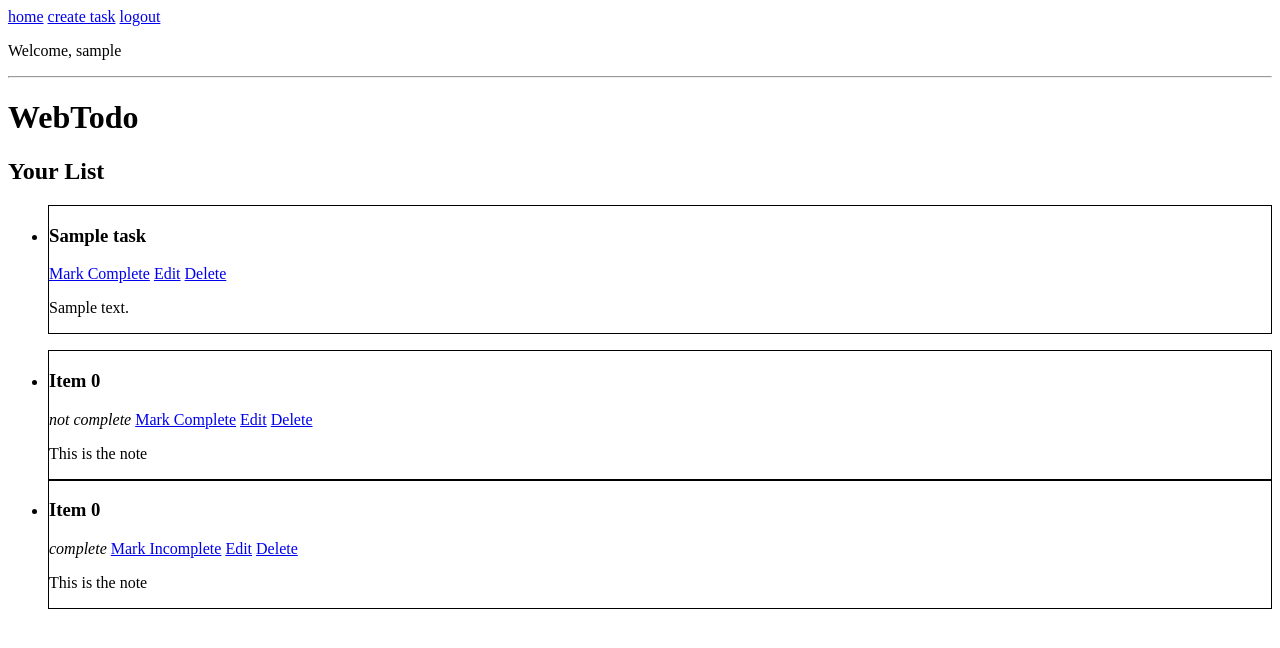
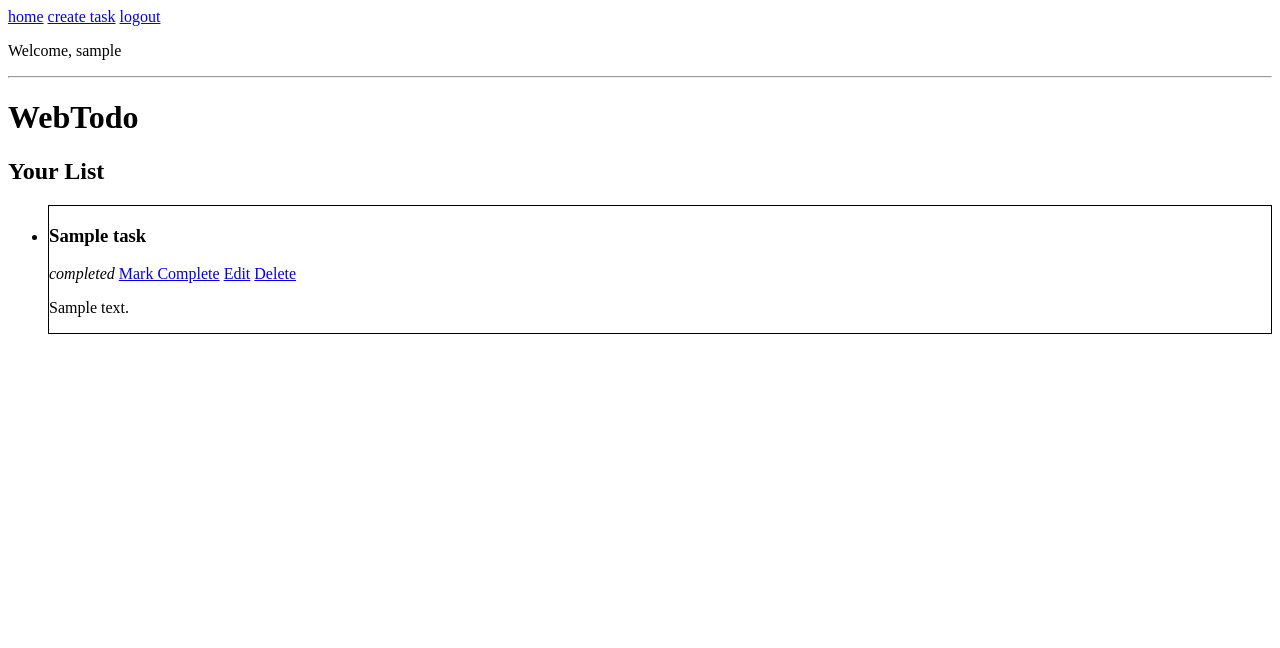
Before and after one commit to jessereitz/webtodo, a Flask app: page / in a window 1280 px wide. Shown: the top 648 px of the page. Run offline with Flask 2, Linux system fonts and the light colour scheme; a user stored in the database is signed in; tables that the repository leaves empty hold one stand-in row (values such as "Sample post"); parts of the project's set-up code (start-up, migrations or seed data) failed here and were passed over.

Commit message:
Button up task creation

```diff
--- a/app/models.py
+++ b/app/models.py
@@ -45,6 +45,7 @@ class Task(db.Model):
     id = db.Column(db.Integer, primary_key=True)
     title = db.Column(db.String(64), nullable=False)
     note = db.Column(db.String(140))
+    complete = db.Column(db.Boolean(), nullable=False)
     user_id = db.Column(db.Integer, db.ForeignKey('users.id'), nullable=False)
 
     def __repr__(self):
--- a/app/routes.py
+++ b/app/routes.py
@@ -30,7 +30,7 @@ def create_task():
     if form.validate_on_submit():
         task_title = form.title.data
         task_note = form.note.data
-        task = Task(title=task_title, note=task_note, user_id=current_user.id)
+        task = Task(title=task_title, note=task_note, user_id=current_user.id, complete=False)
         db.session.add(task)
         try:
             db.session.commit()
--- a/app/templates/index.html
+++ b/app/templates/index.html
@@ -11,6 +11,11 @@
         <li class="task">
           <div class="taskHeader">
             <h3>{{ task.title }}</h3>
+            {% if task.complete %}
+              <i>completed</i>
+            {% else %}
+              <i>not completed</i>
+            {% endif %}
             <a href="#">Mark Complete</a>
             <a href="#">Edit</a>
             <a href="#">Delete</a>
@@ -20,34 +25,9 @@
           {% endif %}
         </li>
       {% endfor %}
+    </ul>
+    {% endif %}
 
-    </ul>
-
-    {% endif %}
-    <ul>
-      <li class="task">
-          <div class="taskHeader">
-            <h3>Item 0</h3>
-            <i>not complete</i>
-            <a href="#">Mark Complete</a>
-            <a href="#">Edit</a>
-            <a href="#">Delete</a>
-          </div>
-          <p>This is the note</p>
-      </li>
-
-      <li class="task">
-          <div class="taskHeader">
-            <h3>Item 0</h3>
-            <i>complete</i>
-            <a href="#">Mark Incomplete</a>
-            <a href="#">Edit</a>
-            <a href="#">Delete</a>
-          </div>
-          <p>This is the note</p>
-      </li>
-
-    </ul>
   {% else %}
     <p>Welcome to WebTodo!</p>
     <p>Please <a href="{{ url_for('login') }}">login</a> or <a href="{{ url_for('signup') }}">sign up</a>.</p>
```
Also changed, not shown: db_repository/versions/007_migration.py (added, +29 -0 lines).
